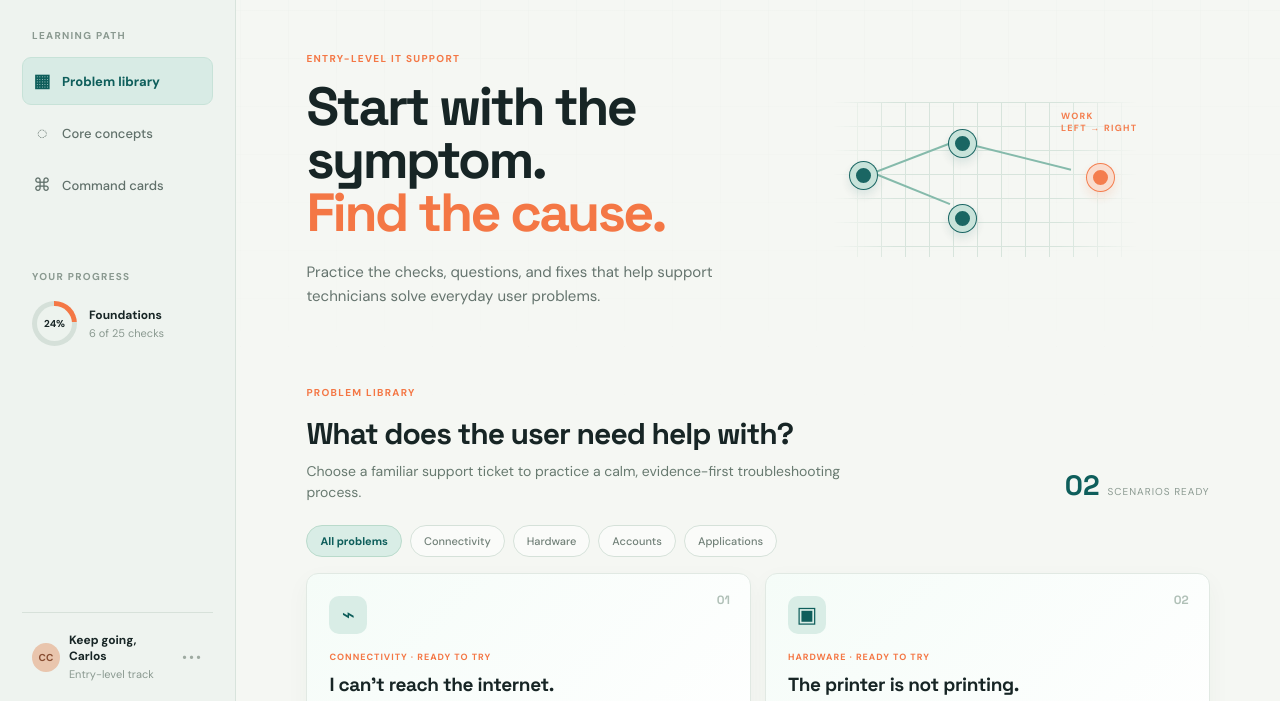
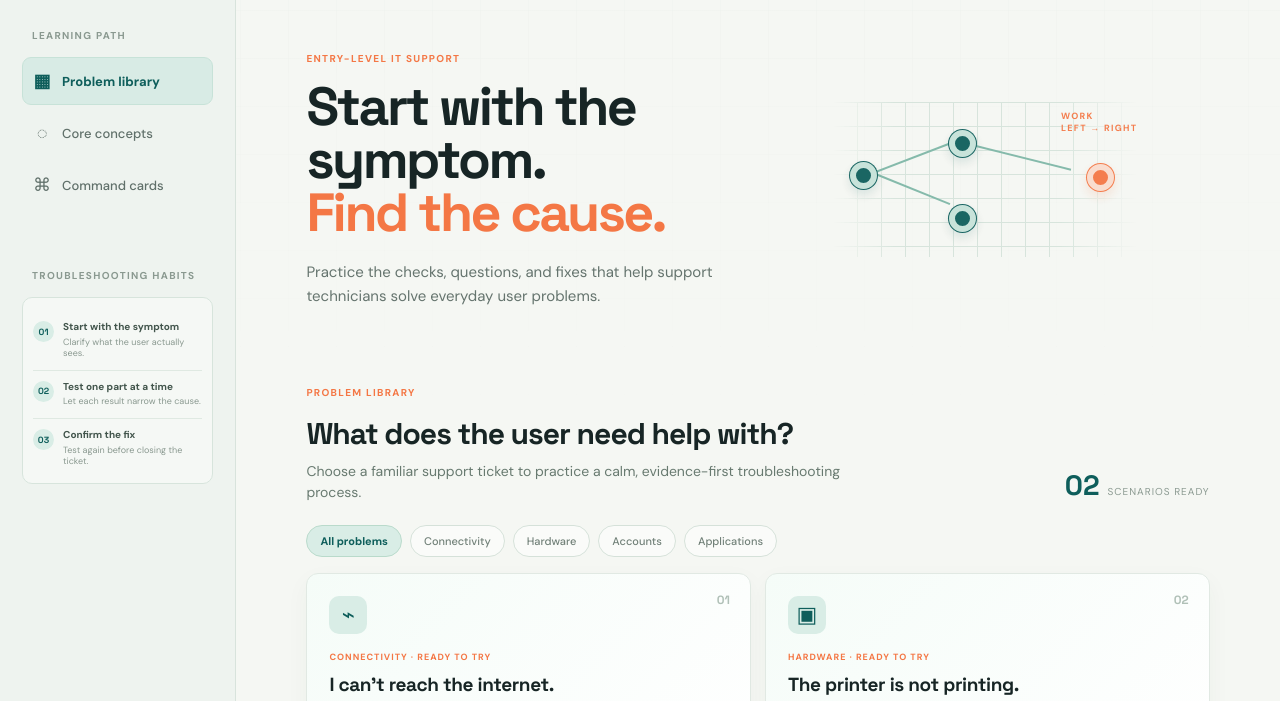
Before and after one commit to ccupa/Troubleshooting-Website, a plain HTML site: page Troubleshooting Website/index.html in a window 1280 px wide. Shown: the part 86-787 px from the top of the page. Drawn offline with Linux system fonts and the light colour scheme.

Commit message:
added habits css and some changes

```diff
--- /dev/null
+++ b/Troubleshooting Website/habits.css
@@ -0,0 +1 @@
+.habits-label{margin-top:56px}.habits-card{padding:13px 10px;border:1px solid #d7e4dc;border-radius:10px;background:rgba(255,255,255,.42)}.habit-item{display:flex;gap:9px;padding:10px 0;border-bottom:1px solid #dfe9e2}.habit-item:last-child{border-bottom:0;padding-bottom:2px}.habit-item>span{display:grid;place-items:center;width:21px;height:21px;flex:none;border-radius:50%;background:#d9ede6;color:#0e5e5b;font:700 9px 'Space Grotesk'}.habit-item strong,.habit-item small{display:block}.habit-item strong{font-size:10px;color:#42554c;line-height:1.25}.habit-item small{font-size:9px;color:#8a9990;line-height:1.3;margin-top:3px}.dark-mode .habits-card{background:rgba(27,42,40,.6);border-color:#38514a}.dark-mode .habit-item{border-color:#30443e}.dark-mode .habit-item>span{background:#28554b;color:#67c8b0}.dark-mode .habit-item strong{color:#edf6f0}.dark-mode .habit-item small{color:#91a49a}@media(max-width:620px){.habits-card{display:none}}
--- a/Troubleshooting Website/index.html
+++ b/Troubleshooting Website/index.html
@@ -20,6 +20,7 @@
   <link rel="stylesheet" href="library.css">
   <link rel="stylesheet" href="filters.css">
   <link rel="stylesheet" href="learning.css">
+  <link rel="stylesheet" href="habits.css">
 </head>
 
 <body>
@@ -48,28 +49,37 @@
       </button>
     </nav>
 
-    <div class="sidebar-label progress-label">YOUR PROGRESS</div>
+    <div class="sidebar-label habits-label">
+      TROUBLESHOOTING HABITS
+    </div>
 
-    <div class="progress-ring-wrap">
-      <div class="progress-ring">
-        <span id="progressPercent">24%</span>
+    <div class="habits-card">
+      <div class="habit-item">
+        <span>01</span>
+
+        <div>
+          <strong>Start with the symptom</strong>
+          <small>Clarify what the user actually sees.</small>
+        </div>
       </div>
 
-      <div>
-        <strong>Foundations</strong>
-        <small>6 of 25 checks</small>
-      </div>
-    </div>
+      <div class="habit-item">
+        <span>02</span>
 
-    <div class="sidebar-footer">
-      <div class="avatar">CC</div>
-
-      <div>
-        <strong>Keep going, Carlos</strong>
-        <small>Entry-level track</small>
+        <div>
+          <strong>Test one part at a time</strong>
+          <small>Let each result narrow the cause.</small>
+        </div>
       </div>
 
-      <span class="dots">•••</span>
+      <div class="habit-item">
+        <span>03</span>
+
+        <div>
+          <strong>Confirm the fix</strong>
+          <small>Test again before closing the ticket.</small>
+        </div>
+      </div>
     </div>
   </aside>
 
@@ -281,6 +291,7 @@
         <div class="card-top">
           <div>
             <p class="eyebrow">LIVE SCENARIO</p>
+
             <h2 id="scenarioTitle">
               “I can’t reach the internet.”
             </h2>
@@ -337,7 +348,9 @@
           <div class="command-box">
             <span class="terminal-dot"></span>
 
-            <code id="checkCommand">ipconfig /all</code>
+            <code id="checkCommand">
+              ipconfig /all
+            </code>
 
             <button class="copy-btn" id="copyBtn">
               Copy
--- a/Troubleshooting Website/js/script.js
+++ b/Troubleshooting Website/js/script.js
@@ -240,9 +240,6 @@ $("continueBtn").addEventListener("click", () => {
 
   answered = Math.max(answered, current + 1);
 
-  $("progressPercent").textContent =
-    `${Math.round(((6 + answered) / 25) * 100)}%`;
-
   if (current < scenario.checks.length - 1) {
     current++;
     render();
@@ -265,7 +262,6 @@ function resetCase() {
   current = 0;
   answered = 0;
 
-  $("progressPercent").textContent = "24%";
   $("completePanel").classList.add("hidden");
   $("labView").classList.remove("hidden");
 
```
